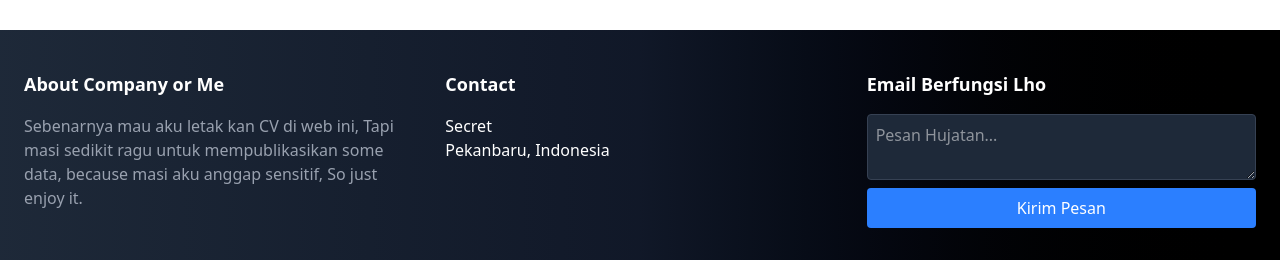
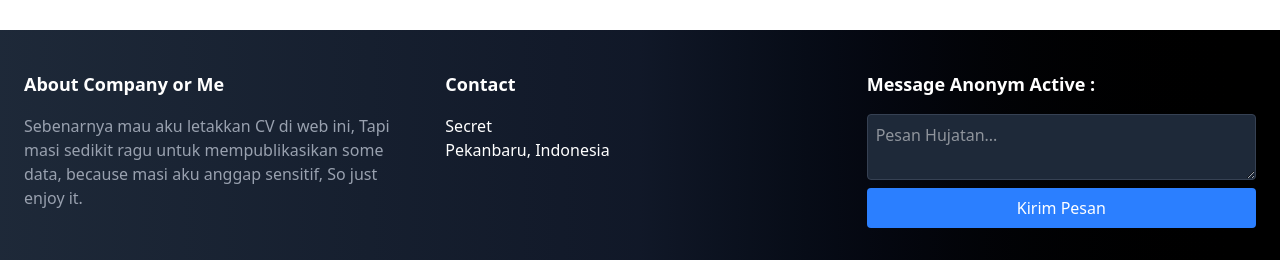
Before and after one commit to gilangpramnnaa/tailwindcss-branding, a website: page index.html in a window 1280 px wide. Shown: the part 2722-2982 px from the top of the page. Drawn offline with nearby package versions, Linux system fonts and the light colour scheme; animation ran at ten frames a second.

Commit message:
index.html

```diff
--- a/index.html
+++ b/index.html
@@ -500,7 +500,7 @@
     <div class="relative container mx-auto px-6 grid grid-cols-1 md:grid-cols-3 gap-8">
       <div>
         <h3 class="text-lg font-semibold mb-4">About Company or Me</h3>
-        <p class="text-gray-400">Sebenarnya mau aku letak kan CV di web ini, Tapi masi sedikit ragu untuk mempublikasikan some data, because masi aku anggap sensitif,  So just enjoy it.</p>
+        <p class="text-gray-400">Sebenarnya mau aku letakkan CV di web ini, Tapi masi sedikit ragu untuk mempublikasikan some data, because masi aku anggap sensitif,  So just enjoy it.</p>
       </div>
 
       <!-- Navigasi & Kontak -->
@@ -516,7 +516,7 @@
       <!-- Sosial Media & Form Email -->
 
       <div>
-        <h3 class="text-lg font-semibold mb-4">Email Berfungsi Lho</h3>
+        <h3 class="text-lg font-semibold mb-4">Message Anonym Active :</h3>
         <form id="contact-form" class="flex flex-col space-y-2">
           <textarea id="message" placeholder="Pesan Hujatan..." class="p-2 rounded bg-gray-800 text-white border border-gray-700 focus:outline-none focus:border-gray-500"></textarea>
           <button type="submit" class="bg-blue-500 hover:bg-blue-600 text-white py-2 rounded">Kirim Pesan</button>
```
